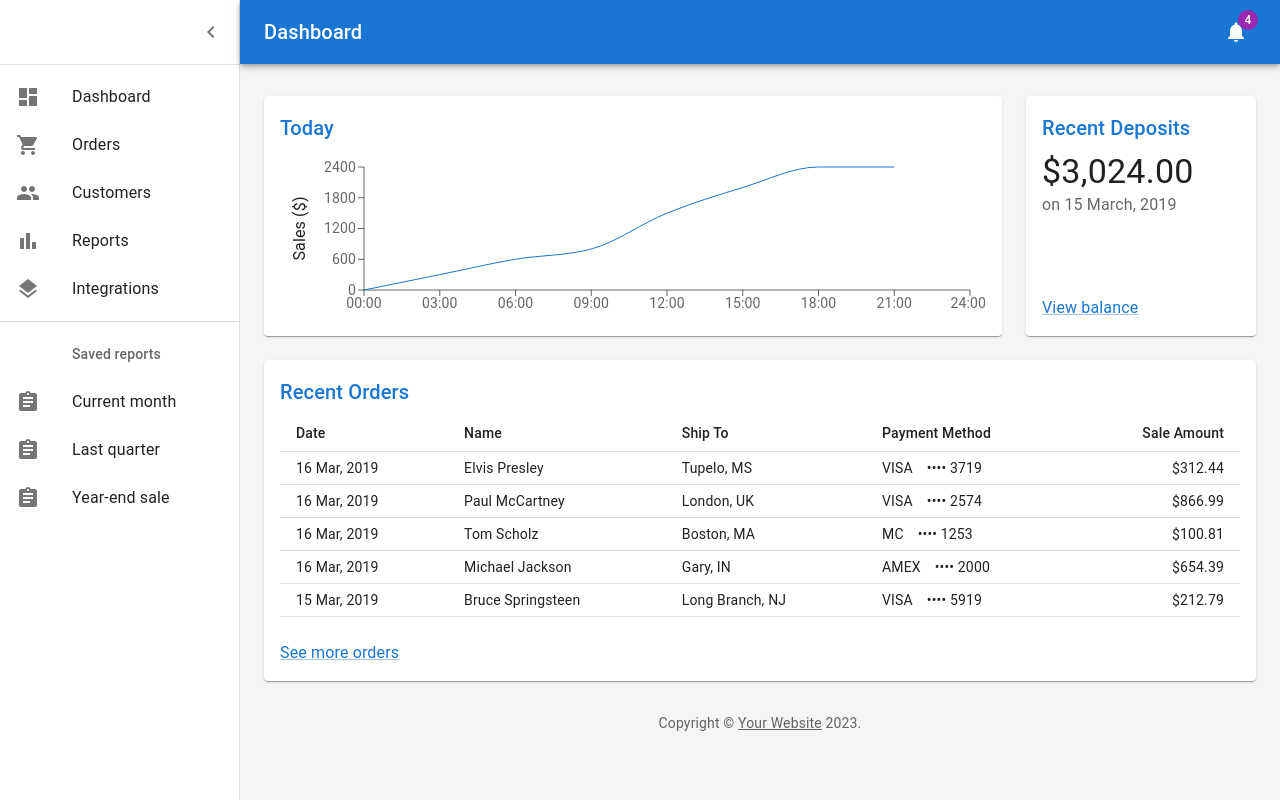
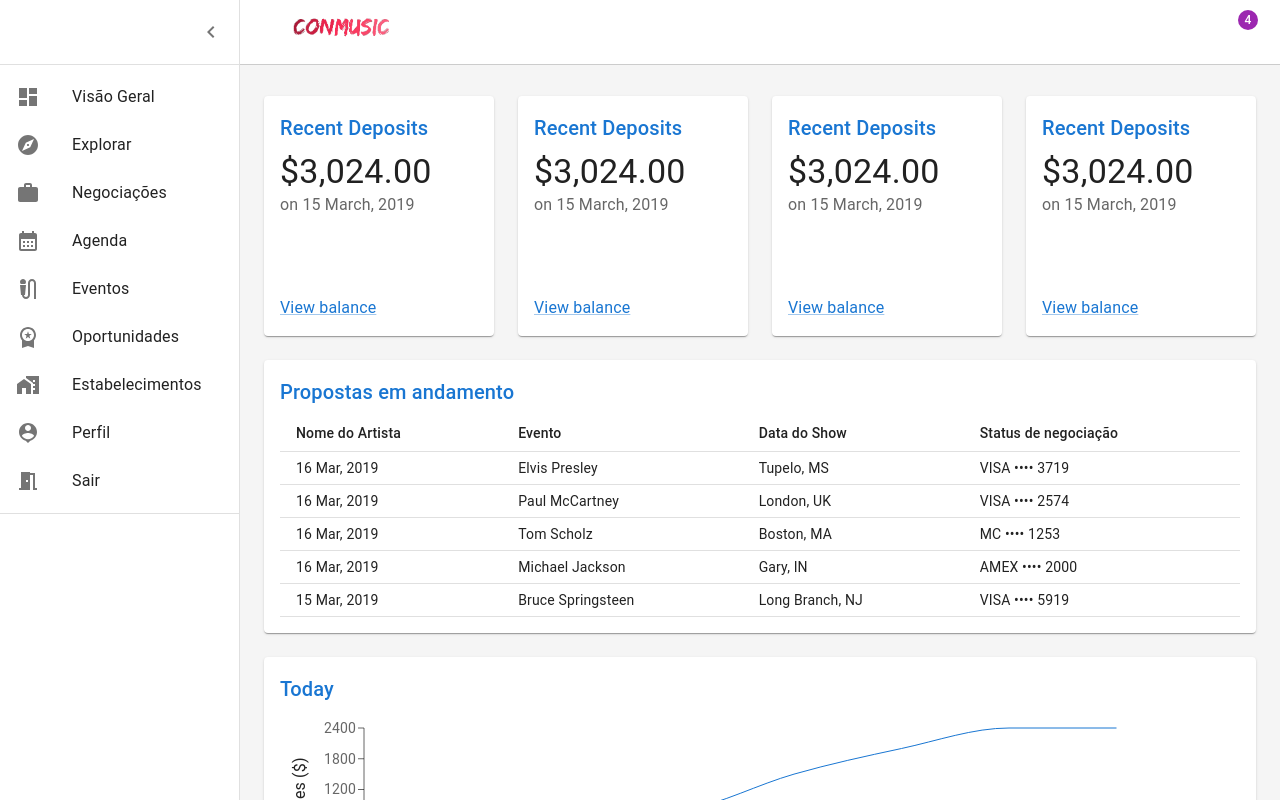
Before and after one commit to conmusic/conmusic-frontend, a React (Create React App) app in the folder site/: page /dashboard in a window 1280 px wide. Built offline with nearby package versions, Linux system fonts and the light colour scheme.

Commit message:
dasha ainda incompleta

```diff
--- /dev/null
+++ b/package.json
@@ -0,0 +1,5 @@
+{
+  "dependencies": {
+    "@mui/styles": "^5.13.2"
+  }
+}
--- a/site/src/pages/DashBoard.js
+++ b/site/src/pages/DashBoard.js
@@ -17,10 +17,11 @@ import Link from '@mui/material/Link';
 import MenuIcon from '@mui/icons-material/Menu';
 import ChevronLeftIcon from '@mui/icons-material/ChevronLeft';
 import NotificationsIcon from '@mui/icons-material/Notifications';
-import { mainListItems, secondaryListItems } from './listItems';
+import { mainListItems } from './listItems';
 import Chart from './Chart';
 import Deposits from './Deposits';
 import Orders from './Orders';
+import logo from '../assets/images/logoConMusic-removebg-preview.png';
 
 function Copyright(props) {
   return (
@@ -44,6 +45,7 @@ const AppBar = styled(MuiAppBar, {
   transition: theme.transitions.create(['width', 'margin'], {
     easing: theme.transitions.easing.sharp,
     duration: theme.transitions.duration.leavingScreen,
+
   }),
   ...(open && {
     marginLeft: drawerWidth,
@@ -53,6 +55,8 @@ const AppBar = styled(MuiAppBar, {
       duration: theme.transitions.duration.enteringScreen,
     }),
   }),
+  boxShadow: 'none',
+  borderBottom: '1px solid #ccc',
 }));
 
 const Drawer = styled(MuiDrawer, { shouldForwardProp: (prop) => prop !== 'open' })(
@@ -60,12 +64,14 @@ const Drawer = styled(MuiDrawer, { shouldForwardProp: (prop) => prop !== 'open'
     '& .MuiDrawer-paper': {
       position: 'relative',
       whiteSpace: 'nowrap',
+
       width: drawerWidth,
       transition: theme.transitions.create('width', {
         easing: theme.transitions.easing.sharp,
         duration: theme.transitions.duration.enteringScreen,
       }),
       boxSizing: 'border-box',
+
       ...(!open && {
         overflowX: 'hidden',
         transition: theme.transitions.create('width', {
@@ -92,11 +98,12 @@ export default function Dashboard() {
 
   return (
     <ThemeProvider theme={defaultTheme}>
-      <Box sx={{ display: 'flex' }}>
+      <Box sx={{ display: 'flex', }}>
         <CssBaseline />
         <AppBar position="absolute" open={open}>
           <Toolbar
             sx={{
+              backgroundColor: "white",
               pr: '24px', // keep right padding when drawer closed
             }}
           >
@@ -110,16 +117,22 @@ export default function Dashboard() {
                 ...(open && { display: 'none' }),
               }}
             >
-              <MenuIcon />
+              <MenuIcon
+              sx={{
+                color: "grey",
+              }}
+              />
             </IconButton>
             <Typography
               component="h1"
               variant="h6"
               color="inherit"
               noWrap
-              sx={{ flexGrow: 1 }}
+              sx={{ flexGrow: 1, }}
             >
-              Dashboard
+              <a href="/#" className="nav__logo">
+                <img src={logo} alt="" className="nav__logo-img" />
+              </a>
             </Typography>
             <IconButton color="inherit">
               <Badge badgeContent={4} color="secondary">
@@ -144,8 +157,7 @@ export default function Dashboard() {
           <Divider />
           <List component="nav">
             {mainListItems}
-            <Divider sx={{ my: 1 }} />
-            {secondaryListItems}
+            <Divider sx={{ my: 1, }} />
           </List>
         </Drawer>
         <Box
@@ -163,8 +175,8 @@ export default function Dashboard() {
           <Toolbar />
           <Container maxWidth="lg" sx={{ mt: 4, mb: 4 }}>
             <Grid container spacing={3}>
-              {/* Chart */}
-              <Grid item xs={12} md={8} lg={9}>
+              {/* Recent Deposits */}
+              <Grid item xs={12} md={4} lg={3}>
                 <Paper
                   sx={{
                     p: 2,
@@ -173,10 +185,33 @@ export default function Dashboard() {
                     height: 240,
                   }}
                 >
-                  <Chart />
+                  <Deposits />
                 </Paper>
               </Grid>
-              {/* Recent Deposits */}
+              <Grid item xs={12} md={4} lg={3}>
+                <Paper
+                  sx={{
+                    p: 2,
+                    display: 'flex',
+                    flexDirection: 'column',
+                    height: 240,
+                  }}
+                >
+                  <Deposits />
+                </Paper>
+              </Grid>
+              <Grid item xs={12} md={4} lg={3}>
+                <Paper
+                  sx={{
+                    p: 2,
+                    display: 'flex',
+                    flexDirection: 'column',
+                    height: 240,
+                  }}
+                >
+                  <Deposits />
+                </Paper>
+              </Grid>
               <Grid item xs={12} md={4} lg={3}>
                 <Paper
                   sx={{
@@ -195,6 +230,19 @@ export default function Dashboard() {
                   <Orders />
                 </Paper>
               </Grid>
+              {/* Chart */}
+              <Grid item xs={12} md={12} lg={12}>
+                <Paper
+                  sx={{
+                    p: 2,
+                    display: 'flex',
+                    flexDirection: 'column',
+                    height: 240,
+                  }}
+                >
+                  <Chart sx={{ height: '50%' }} />
+                </Paper>
+              </Grid>
             </Grid>
             <Copyright sx={{ pt: 4 }} />
           </Container>
--- a/site/src/pages/Orders.js
+++ b/site/src/pages/Orders.js
@@ -6,7 +6,7 @@ import TableCell from '@mui/material/TableCell';
 import TableHead from '@mui/material/TableHead';
 import TableRow from '@mui/material/TableRow';
 import Title from './Title';
-
+import { TableContainer } from '@mui/material';
 // Generate Order Data
 function createData(id, date, name, shipTo, paymentMethod, amount) {
   return { id, date, name, shipTo, paymentMethod, amount };
@@ -18,7 +18,7 @@ const rows = [
     '16 Mar, 2019',
     'Elvis Presley',
     'Tupelo, MS',
-    'VISA ⠀•••• 3719',
+    'VISA •••• 3719',
     312.44,
   ),
   createData(
@@ -26,16 +26,16 @@ const rows = [
     '16 Mar, 2019',
     'Paul McCartney',
     'London, UK',
-    'VISA ⠀•••• 2574',
+    'VISA •••• 2574',
     866.99,
   ),
-  createData(2, '16 Mar, 2019', 'Tom Scholz', 'Boston, MA', 'MC ⠀•••• 1253', 100.81),
+  createData(2, '16 Mar, 2019', 'Tom Scholz', 'Boston, MA', 'MC •••• 1253', 100.81),
   createData(
     3,
     '16 Mar, 2019',
     'Michael Jackson',
     'Gary, IN',
-    'AMEX ⠀•••• 2000',
+    'AMEX •••• 2000',
     654.39,
   ),
   createData(
@@ -43,7 +43,7 @@ const rows = [
     '15 Mar, 2019',
     'Bruce Springsteen',
     'Long Branch, NJ',
-    'VISA ⠀•••• 5919',
+    'VISA •••• 5919',
     212.79,
   ),
 ];
@@ -55,32 +55,29 @@ function preventDefault(event) {
 export default function Orders() {
   return (
     <React.Fragment>
-      <Title>Recent Orders</Title>
+      <Title>Propostas em andamento</Title>
+      <TableContainer>
         <Table size="small">
           <TableHead>
             <TableRow>
-            <TableCell>Date</TableCell>
-            <TableCell>Name</TableCell>
-            <TableCell>Ship To</TableCell>
-            <TableCell>Payment Method</TableCell>
-            <TableCell align="right">Sale Amount</TableCell>
+              <TableCell style={{ textAlign: 'left' }}>Nome do Artista</TableCell>
+              <TableCell style={{ textAlign: 'left' }}>Evento</TableCell>
+              <TableCell style={{ textAlign: 'left' }}>Data do Show</TableCell>
+              <TableCell style={{ textAlign: 'left' }}>Status de negociação</TableCell>
             </TableRow>
           </TableHead>
           <TableBody>
             {rows.map((row) => (
               <TableRow key={row.id}>
-              <TableCell>{row.date}</TableCell>
-              <TableCell>{row.name}</TableCell>
-              <TableCell>{row.shipTo}</TableCell>
-              <TableCell>{row.paymentMethod}</TableCell>
-              <TableCell align="right">{`$${row.amount}`}</TableCell>
+                <TableCell style={{ textAlign: 'left' }}>{row.date}</TableCell>
+                <TableCell style={{ textAlign: 'left' }}>{row.name}</TableCell>
+                <TableCell style={{ textAlign: 'left' }}>{row.shipTo}</TableCell>
+                <TableCell style={{ textAlign: 'left' }}>{row.paymentMethod}</TableCell>
               </TableRow>
             ))}
           </TableBody>
         </Table>
-      <Link color="primary" href="#" onClick={preventDefault} sx={{ mt: 3 }}>
-        See more orders
-      </Link>
+      </TableContainer>
     </React.Fragment>
   );
 }
--- a/site/src/pages/listItems.js
+++ b/site/src/pages/listItems.js
@@ -9,6 +9,16 @@ import PeopleIcon from '@mui/icons-material/People';
 import BarChartIcon from '@mui/icons-material/BarChart';
 import LayersIcon from '@mui/icons-material/Layers';
 import AssignmentIcon from '@mui/icons-material/Assignment';
+import ExploreIcon from '@mui/icons-material/Explore';
+import WorkIcon from '@mui/icons-material/Work';
+import CalendarMonthIcon from '@mui/icons-material/CalendarMonth';
+import WorkspacePremiumIcon from '@mui/icons-material/WorkspacePremium';
+import MeetingRoomIcon from '@mui/icons-material/MeetingRoom';
+import MapsHomeWorkIcon from '@mui/icons-material/MapsHomeWork';
+import MicExternalOnIcon from '@mui/icons-material/MicExternalOn';
+import PersonPinIcon from '@mui/icons-material/PersonPin';
+
+
 
 export const mainListItems = (
   <React.Fragment>
@@ -16,57 +26,55 @@ export const mainListItems = (
       <ListItemIcon>
         <DashboardIcon />
       </ListItemIcon>
-      <ListItemText primary="Dashboard" />
+      <ListItemText primary="Visão Geral" />
     </ListItemButton>
     <ListItemButton>
       <ListItemIcon>
-        <ShoppingCartIcon />
+        <ExploreIcon />
       </ListItemIcon>
-      <ListItemText primary="Orders" />
+      <ListItemText primary="Explorar" />
     </ListItemButton>
     <ListItemButton>
       <ListItemIcon>
-        <PeopleIcon />
+        <WorkIcon />
       </ListItemIcon>
-      <ListItemText primary="Customers" />
+      <ListItemText primary="Negociações" />
     </ListItemButton>
     <ListItemButton>
       <ListItemIcon>
-        <BarChartIcon />
+        <CalendarMonthIcon />
       </ListItemIcon>
-      <ListItemText primary="Reports" />
+      <ListItemText primary="Agenda" />
     </ListItemButton>
     <ListItemButton>
       <ListItemIcon>
-        <LayersIcon />
+        <MicExternalOnIcon />
       </ListItemIcon>
-      <ListItemText primary="Integrations" />
+      <ListItemText primary="Eventos" />
+    </ListItemButton>
+    <ListItemButton>
+      <ListItemIcon>
+        <WorkspacePremiumIcon />
+      </ListItemIcon>
+      <ListItemText primary="Oportunidades" />
+    </ListItemButton>
+    <ListItemButton>
+      <ListItemIcon>
+        <MapsHomeWorkIcon />
+      </ListItemIcon>
+      <ListItemText primary="Estabelecimentos" />
+    </ListItemButton>
+    <ListItemButton>
+      <ListItemIcon>
+        <PersonPinIcon />
+      </ListItemIcon>
+      <ListItemText primary="Perfil" />
+    </ListItemButton>
+    <ListItemButton>
+      <ListItemIcon>
+        <MeetingRoomIcon />
+      </ListItemIcon>
+      <ListItemText primary="Sair" />
     </ListItemButton>
   </React.Fragment>
 );
-
-export const secondaryListItems = (
-  <React.Fragment>
-    <ListSubheader component="div" inset>
-      Saved reports
-    </ListSubheader>
-    <ListItemButton>
-      <ListItemIcon>
-        <AssignmentIcon />
-      </ListItemIcon>
-      <ListItemText primary="Current month" />
-    </ListItemButton>
-    <ListItemButton>
-      <ListItemIcon>
-        <AssignmentIcon />
-      </ListItemIcon>
-      <ListItemText primary="Last quarter" />
-    </ListItemButton>
-    <ListItemButton>
-      <ListItemIcon>
-        <AssignmentIcon />
-      </ListItemIcon>
-      <ListItemText primary="Year-end sale" />
-    </ListItemButton>
-  </React.Fragment>
-);
```
Also changed, not shown: 1 other file (tests, documents, lock files or other folders). Lines whose indentation alone changed are shown as unchanged.
